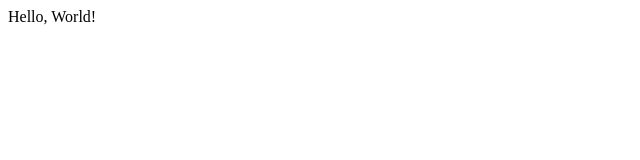
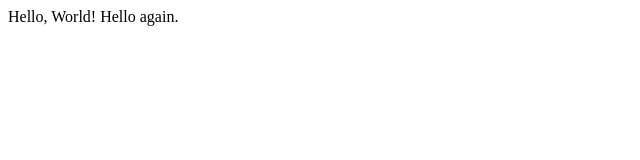
Before and after one commit to RamboSage/lector0, a plain HTML site: page hello.html in a window 1280 px wide. Shown: the whole page, without its empty margins (0-640 px from the left). Drawn offline with Linux system fonts and the light colour scheme.

Commit message:
Update hello.html

```diff
--- a/hello.html
+++ b/hello.html
@@ -5,6 +5,6 @@
     <title>My Webpage!</title>
   </head>
   <body>
-      Hello, World!
+      Hello, World! Hello again.
   </body>
 </html>
```
